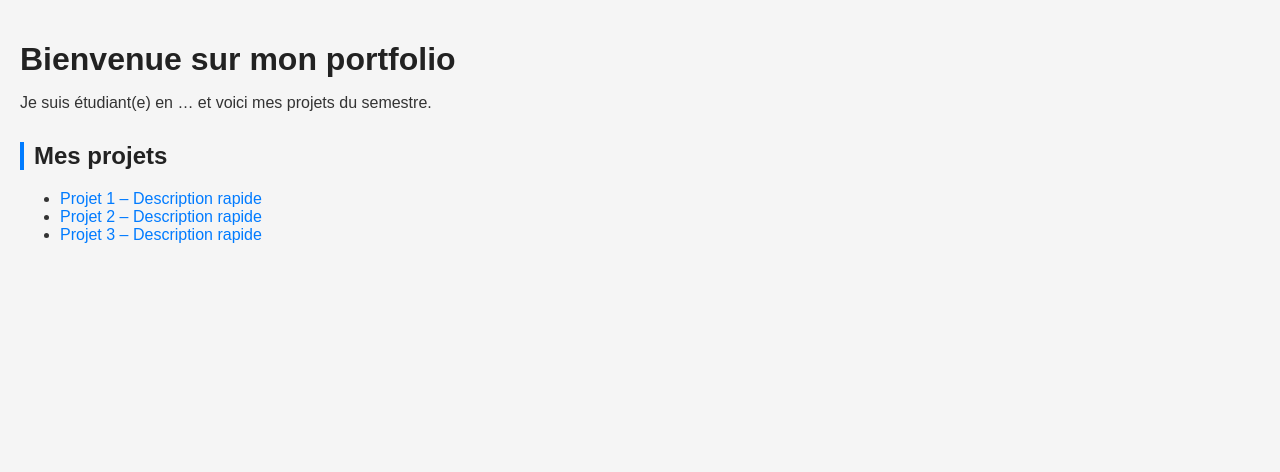
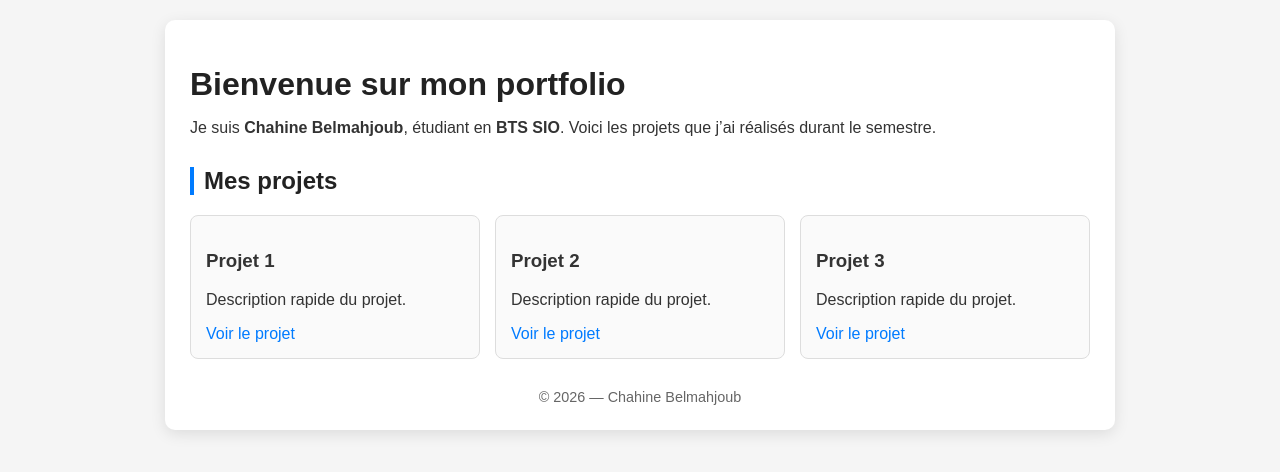
Before and after one commit to chahinebelmahjoubpro-png/chahinebelmahjoubpro-png.github.io, a plain HTML site: page index.html in a window 1280 px wide. Drawn offline with Linux system fonts and the light colour scheme.

Commit message:
Update index.html

```diff
--- a/index.html
+++ b/index.html
@@ -2,18 +2,44 @@
 <html lang="fr">
 <head>
   <meta charset="UTF-8">
-  <title>Portfolio – [Ton Nom]</title>
+  <title>Portfolio – Chahine Belmahjoub</title>
   <link rel="stylesheet" href="style.css">
 </head>
+
 <body>
-  <h1>Bienvenue sur mon portfolio</h1>
-  <p>Je suis étudiant(e) en … et voici mes projets du semestre.</p>
+  <div class="container">
 
-  <h2>Mes projets</h2>
-  <ul>
-    <li><a href="lien-vers-projet-1">Projet 1 – Description rapide</a></li>
-    <li><a href="lien-vers-projet-2">Projet 2 – Description rapide</a></li>
-    <li><a href="lien-vers-projet-3">Projet 3 – Description rapide</a></li>
-  </ul>
+    <h1>Bienvenue sur mon portfolio</h1>
+    <p>Je suis <strong>Chahine Belmahjoub</strong>, étudiant en <strong>BTS SIO</strong>. Voici les projets que j’ai réalisés durant le semestre.</p>
+
+    <h2>Mes projets</h2>
+
+    <div class="projets">
+
+      <div class="projet-card">
+        <h3>Projet 1</h3>
+        <p>Description rapide du projet.</p>
+        <a href="lien-vers-projet-1">Voir le projet</a>
+      </div>
+
+      <div class="projet-card">
+        <h3>Projet 2</h3>
+        <p>Description rapide du projet.</p>
+        <a href="lien-vers-projet-2">Voir le projet</a>
+      </div>
+
+      <div class="projet-card">
+        <h3>Projet 3</h3>
+        <p>Description rapide du projet.</p>
+        <a href="lien-vers-projet-3">Voir le projet</a>
+      </div>
+
+    </div>
+
+    <footer>
+      © 2026 — Chahine Belmahjoub
+    </footer>
+
+  </div>
 </body>
 </html>
```
